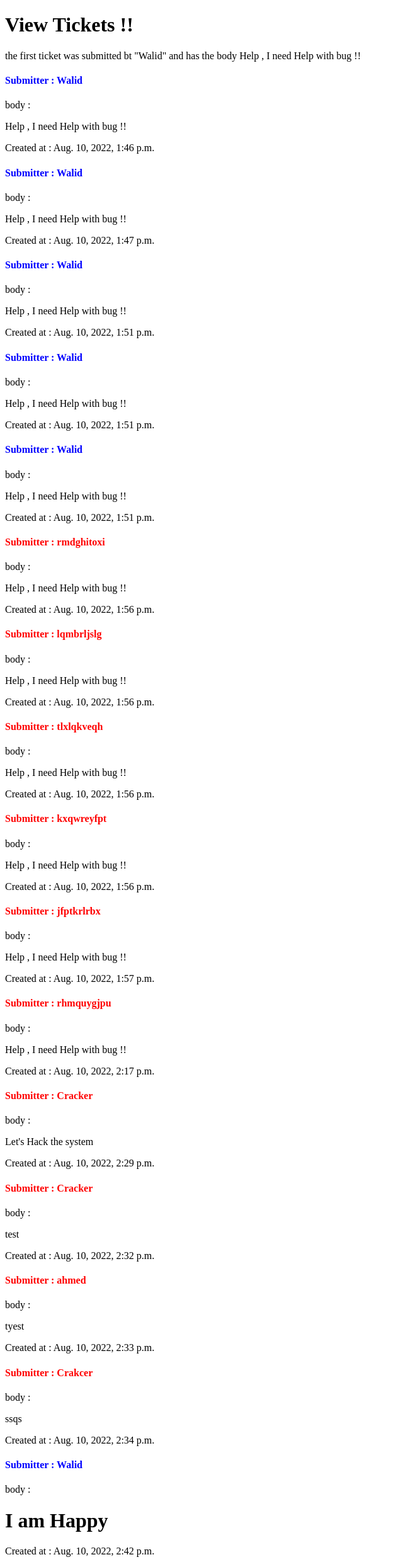
After one commit to walidmenghour/tickets_app, a Django app: page /tickets in a window 1280 px wide. The commit adds this page. Shown: the whole page at 63% size, without its empty margins (0-640 px from the left). Run offline with Django 4.2, Linux system fonts and the light colour scheme; data comes from the database, SQL or seed files in the repository; both versions use the stored data as it was after the commit.

Commit message:
adding submit and view tickets function

```diff
--- /dev/null
+++ b/tickets/models.py
@@ -0,0 +1,9 @@
+import imp
+from pyexpat import model
+from django.db import models
+
+
+class Ticket(models.Model):
+    submitter = models.CharField(max_length=100)
+    body = models.CharField(max_length=1000)
+    created_at = models.DateTimeField(auto_now_add=True)
--- a/tickets/templates/index.html
+++ b/tickets/templates/index.html
@@ -4,11 +4,15 @@
     <meta charset="UTF-8">
     <meta http-equiv="X-UA-Compatible" content="IE=edge">
     <meta name="viewport" content="width=device-width, initial-scale=1.0">
-    <title>Document</title>
+    <title>Index </title>
 </head>
 <body>
     <h1>
     Hello world !
     </h1>
+
+    <a href="/submit"> Submit a ticket </a>
+    <a href="/tickets"> View a ticket </a>
+
 </body>
 </html>
--- /dev/null
+++ b/tickets/templates/tickets.html
@@ -0,0 +1,38 @@
+<!DOCTYPE html>
+<html lang="en">
+<head>
+    <meta charset="UTF-8">
+    <meta http-equiv="X-UA-Compatible" content="IE=edge">
+    <meta name="viewport" content="width=device-width, initial-scale=1.0">
+    <title>Tickets </title>
+</head>
+<body>
+    <h1>
+   View Tickets !!
+    </h1>
+    <p>
+        the first ticket was submitted bt "{{tickets.0.submitter}}" and has the body {{tickets.0.body}}
+    </p>
+    {% for ticket in tickets %}
+
+        {% if ticket.submitter == "Walid" %}
+        <div>
+            <h4 style="color:blue;">Submitter :
+                {{ticket.submitter}}
+            </h4>
+        body : <p>{{ticket.body | safe }} </p>
+        Created at : {{ticket.created_at}}
+        </div>
+            {% else %}
+        <div>
+            <h4 style="color:red;">Submitter :
+                {{ticket.submitter}}
+            </h4>
+        body : <p>{{ticket.body }} </p>
+        Created at : {{ticket.created_at}}
+        </div>
+
+        {% endif %}
+    {% endfor %}
+</body>
+</html>
--- a/tickets/urls.py
+++ b/tickets/urls.py
@@ -20,5 +20,8 @@ from . import views
 urlpatterns = [
     path('admin/', admin.site.urls),
     path('',views.index,name="index"),
+    path('submit',views.submit,name="submit"),
+    path('tickets',views.tickets,name="tickets"),
+
 
 ]
--- a/tickets/views.py
+++ b/tickets/views.py
@@ -1,4 +1,28 @@
+from hashlib import new
+import random
+import string
+from django.shortcuts import render
+from django.http import HttpResponse
+from tickets.models import *
 
-from django.shortcuts import render
+def randomString(strLength=8):
+    letters = string.ascii_lowercase
+    return ''.join(random.choice(letters) for i in range(strLength))
+
 def index(request):
     return render(request,'index.html')
+
+def submit(request):
+#    new_ticket = Ticket(submitter=randomString(10),body="Help , I need Help with bug !!")
+ #   new_ticket.save()
+    if request.method == 'POST':
+        username=request.POST.get('username')
+        body=request.POST.get('body')
+        new_ticket = Ticket(submitter=username,body=body)
+        new_ticket.save()
+        return HttpResponse("Hello Rochak!")
+    return render(request,'submit.html')
+
+def tickets(request):
+    all_tickets = Ticket.objects.all()
+    return render(request,'tickets.html',{'tickets':all_tickets})
```
Also changed, not shown: tickets/templates/submit.html (added, +23 -0 lines), db.sqlite3, tickets/migrations/0001_initial.py (added), tickets/migrations/__init__.py (added).
